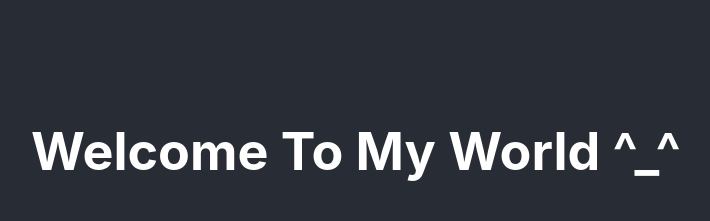
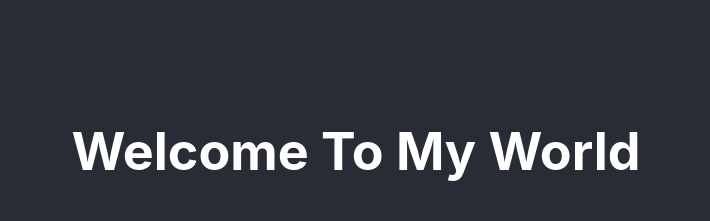
Before and after one commit to abdalla440/k8s-jenkins-kh-project, a React (Create React App) app in the folder google-dino-game/: page / in a window 1280 px wide. Shown: the part 210-431 px from the top of the page, without its empty margins (284-994 px from the left). Built offline with nearby package versions, Linux system fonts and the light colour scheme.

Commit message:
Update DinoGame.js

```diff
--- a/google-dino-game/src/components/DinoGame.js
+++ b/google-dino-game/src/components/DinoGame.js
@@ -5,7 +5,7 @@ const DinoGame = () => {
   console.log("Rendering DinoGame Component");
   return (
     <div>
-      <h1> Welcome To My World ^_^</h1>
+      <h1> Welcome To My World </h1>
           <h2> Hannora Super Dino Game </h2>
 
 
```
